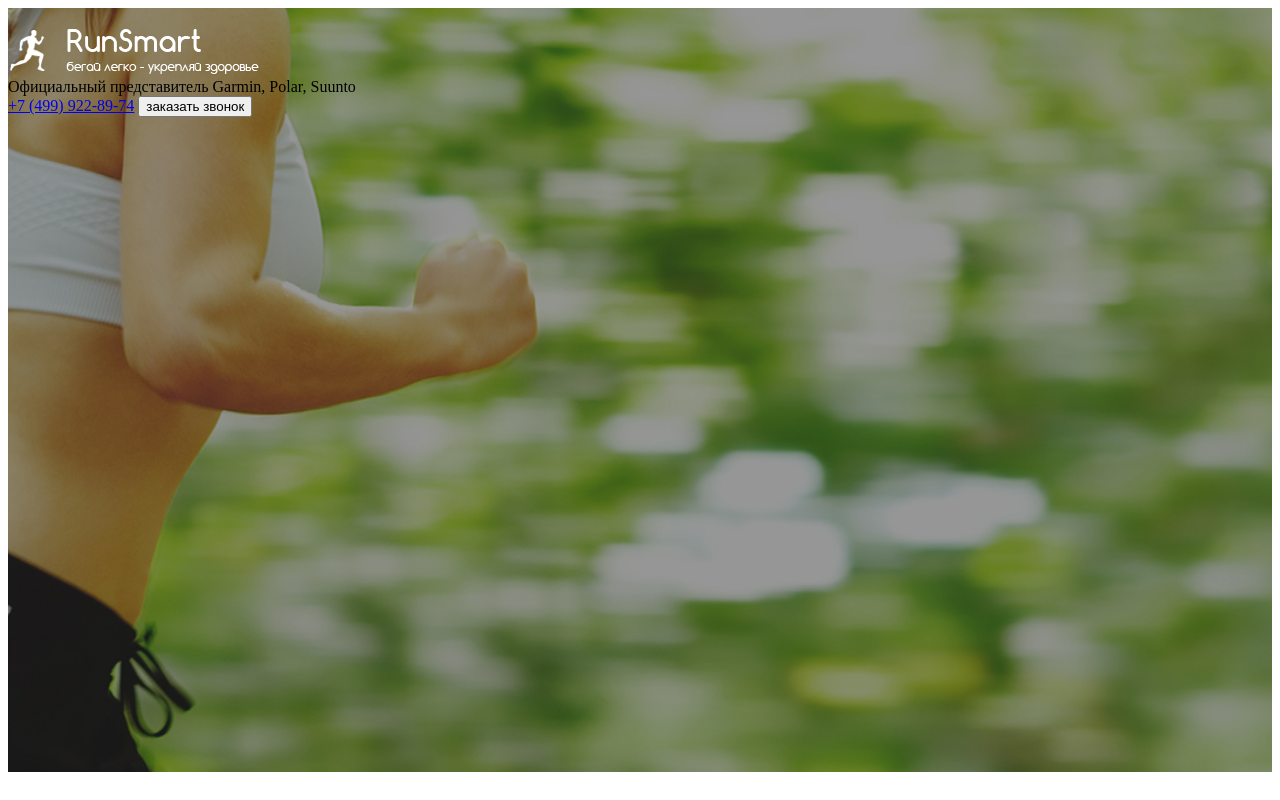
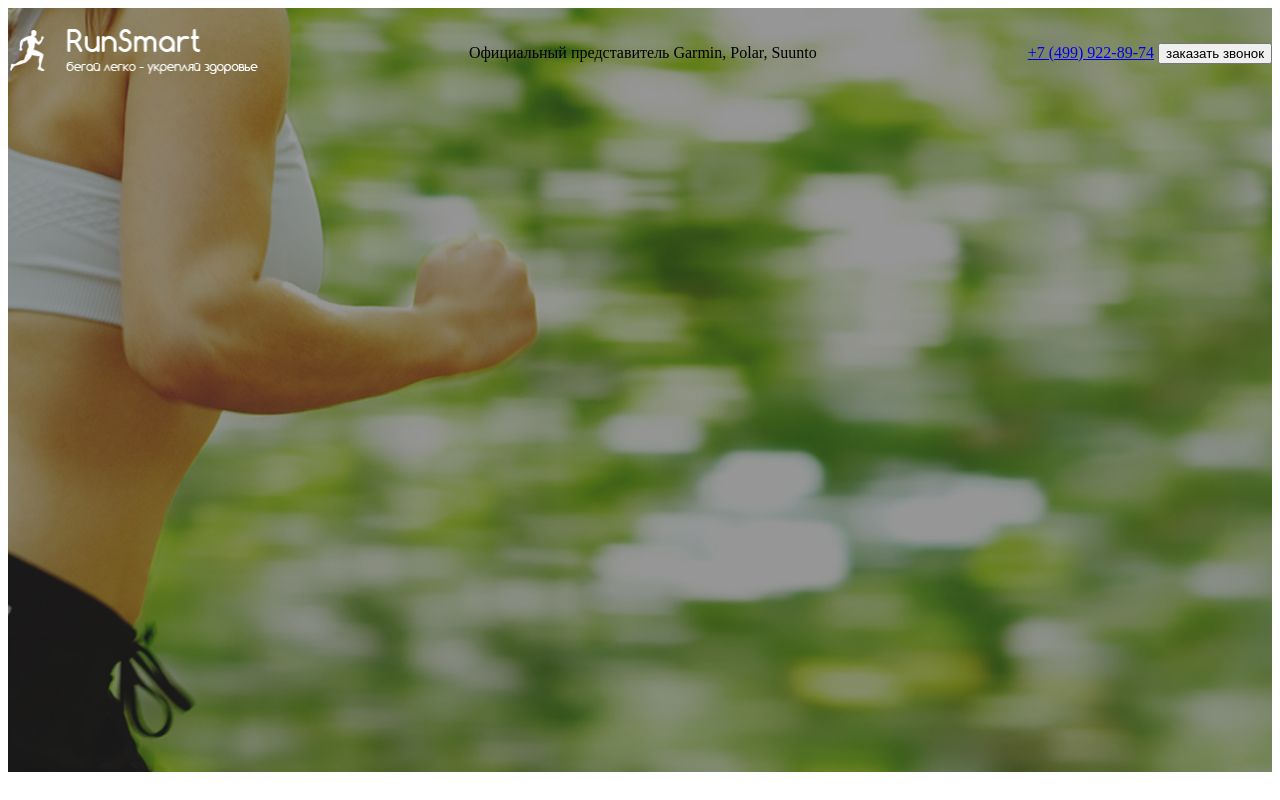
Before and after one commit to iaroslav-eremeev/practice_project_2, a website: page src/index.html in a window 1280 px wide. Drawn offline with Linux system fonts and the light colour scheme.

Commit message:
Style header logo

```diff
--- /dev/null
+++ b/src/sass/blocks/_header.scss
@@ -0,0 +1,11 @@
+.header {
+    display: flex;
+    justify-content: space-between;
+    align-items: center;
+    &__logo {
+        width: 250px;
+        img {
+            width: 100%;
+        }
+    }
+}
--- a/src/sass/style.scss
+++ b/src/sass/style.scss
@@ -7,3 +7,4 @@
     margin: 0 auto;
 }
 @import 'blocks/promo';
+@import 'blocks/header';
```
Also changed, not shown: src/css/blocks/header.min.css (added), src/css/style.min.css.
